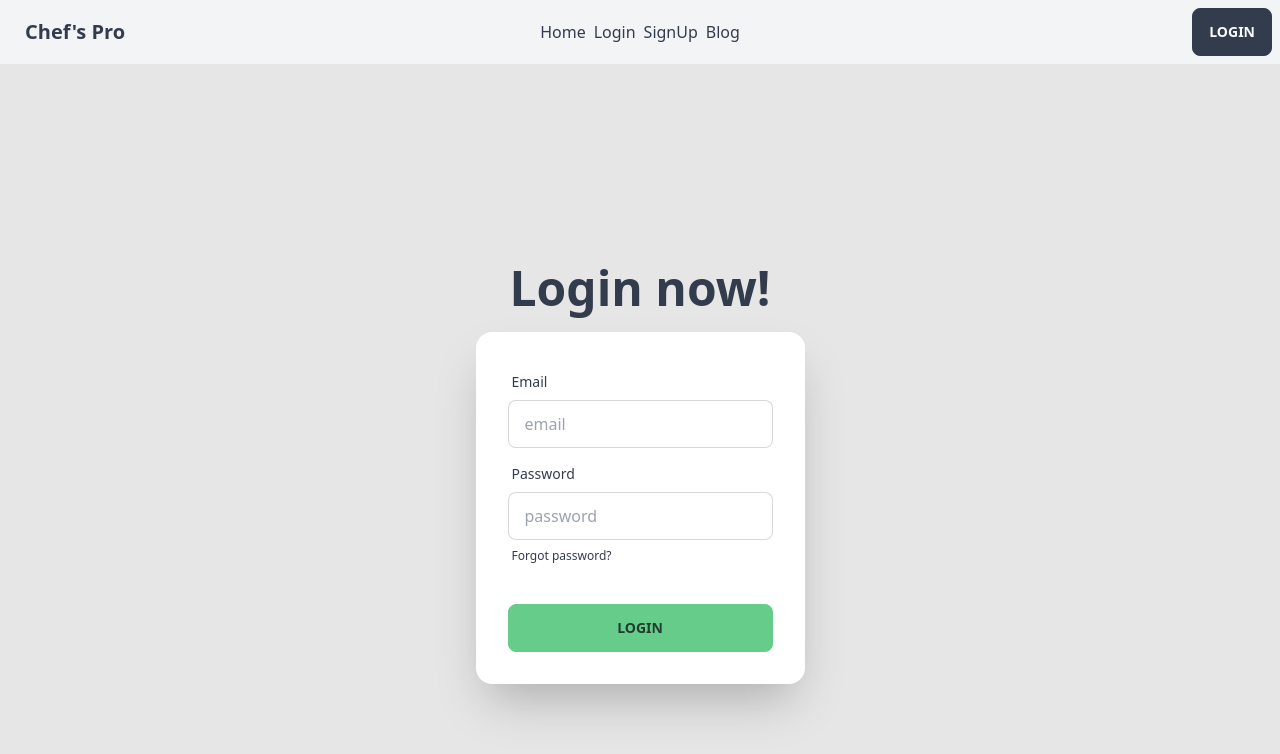
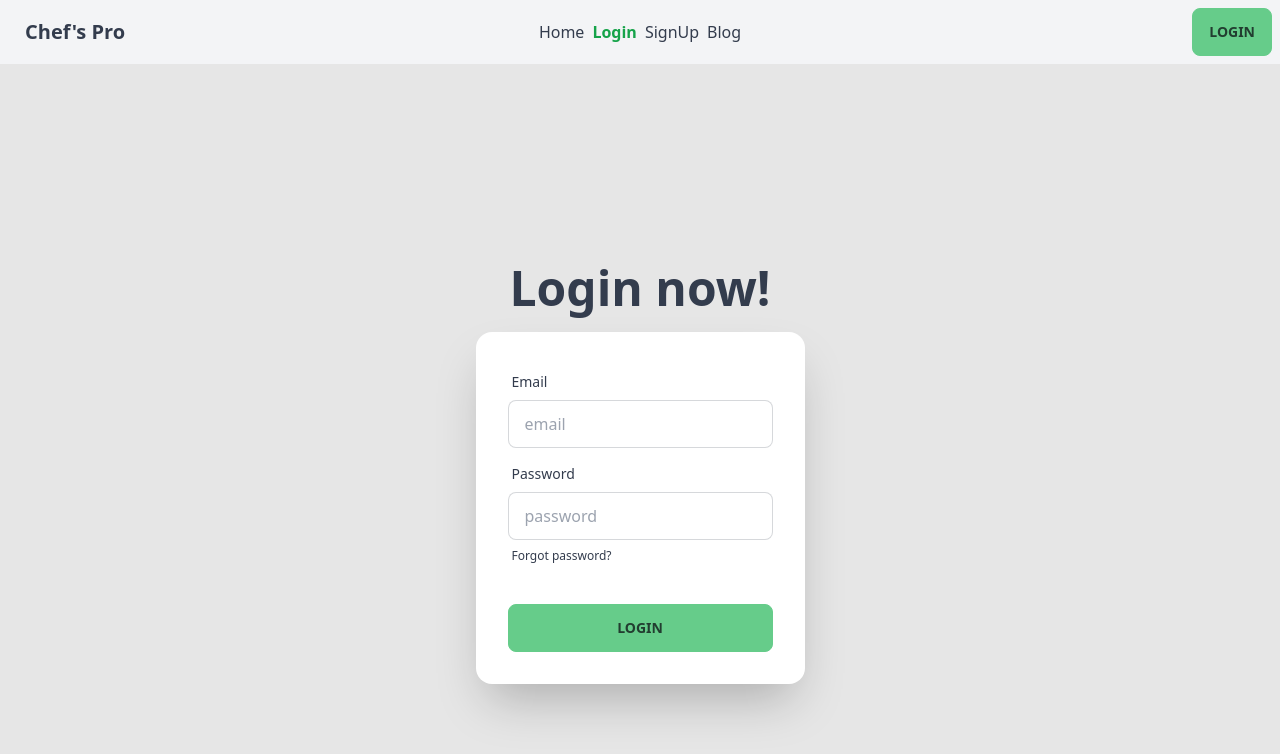
Before and after one commit to Sifat-E-Sadakin/Chef-s-Pro, a React (Vite) app: page /login in a window 1280 px wide. Shown: the top 754 px of the page. Built offline with nearby package versions, Linux system fonts and the light colour scheme; no server answers.

Commit message:
Active Link style implemented

```diff
--- /dev/null
+++ b/src/Components/ActiveLink/ActiveLink.jsx
@@ -0,0 +1,21 @@
+import React from 'react';
+import { NavLink } from 'react-router-dom';
+
+const ActiveLink = ({to, children}) => {
+    return (
+        <NavLink
+                    to={to}
+                    className={({ isActive }) =>
+                      isActive
+                        ? "text-green-600 font-bold": ""
+
+
+                    }
+                  >
+                    {children}
+                    {/* other code */}
+        </NavLink>
+    );
+};
+
+export default ActiveLink;
--- a/src/Components/Firebase/Firebase.config.js
+++ b/src/Components/Firebase/Firebase.config.js
@@ -5,12 +5,12 @@ import { initializeApp } from "firebase/app";
 
 // Your web app's Firebase configuration
 const firebaseConfig = {
-  apiKey: import.meta.env.Vite_apiKey,
-  authDomain: import.meta.env.Vite_authDomain,
-  projectId: import.meta.env.Vite_projectId,
-  storageBucket: import.meta.env.Vite_storageBucket,
-  messagingSenderId: import.meta.env.Vite_messagingSenderId,
-  appId: import.meta.env.Vite_appId,
+  apiKey: import.meta.env.VITE_APIKEY,
+  authDomain: import.meta.env.VITE_AUTHDOMAIN,
+  projectId: import.meta.env.VITE_PROJECTID,
+  storageBucket: import.meta.env.VITE_STORAGEBUCKET,
+  messagingSenderId: import.meta.env.VITE_MESSAGINGSENDERID,
+  appId: import.meta.env.VITE_APPID,
 };
 
 // Initialize Firebase
--- a/src/Components/Navbar/Navbar.jsx
+++ b/src/Components/Navbar/Navbar.jsx
@@ -1,11 +1,12 @@
 import React, { useContext } from 'react';
 import { Link } from 'react-router-dom';
 import { userContext } from '../UserProvider/UserProvider';
+import ActiveLink from '../ActiveLink/ActiveLink';
 
 const Navbar = () => {
 
     let { user, logout } = useContext(userContext);
-    console.log(user && user.photoURL);
+    // console.log(user && user.photoURL);
 
 
     return (
@@ -26,16 +27,16 @@ const Navbar = () => {
                 </div>
                 <div className="navbar-center hidden lg:flex">
                     <ul className="menu menu-horizontal px-1 flex gap-2">
-                        <Link to='/'>Home</Link>
-                        <Link to='/login'>Login</Link>
-                        <Link to='/signUp'>SignUp</Link>
-                        <Link to='/blog'>Blog</Link>
+                        <ActiveLink to='/'>Home</ActiveLink>
+                        <ActiveLink to='/login'>Login</ActiveLink>
+                        <ActiveLink to='/signUp'>SignUp</ActiveLink>
+                        <ActiveLink to='/blog'>Blog</ActiveLink>
 
                         {user && <button onClick={logout} >Sing Out</button>}
                     </ul>
                 </div>
                 <div className="navbar-end">
-                    {user ? <img title={user.displayName} src={user.photoURL} className='rounded-full w-12'></img> : <Link className='btn' to='/login'>Login</Link>}
+                    {user ? <img title={user.displayName} src={user.photoURL} className='rounded-full w-12'></img> : <Link className='btn btn-primary' to='/login'>Login</Link>}
 
                 </div>
             </div>
--- a/src/Components/Recipes/Recipes.jsx
+++ b/src/Components/Recipes/Recipes.jsx
@@ -6,7 +6,7 @@ import TopRecipes from '../TopRecipes/TopRecipes';
 const Recipes = () => {
 
     let chefsRecipes = useLoaderData();
-    console.log(chefsRecipes);
+    // console.log(chefsRecipes);
 
     let { photo, name, experience, likes , number_of_recipes, recipes} = chefsRecipes
 
```
